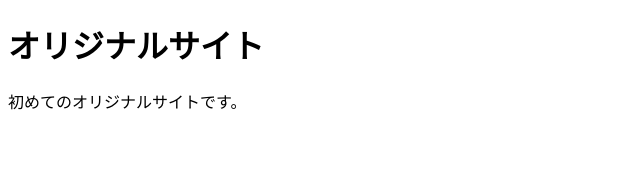
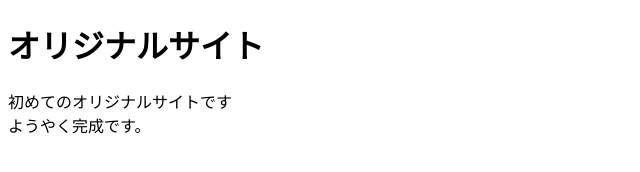
Before and after one commit to 1112souki/mysite, a plain HTML site: page index.html in a window 1280 px wide. Shown: the whole page, without its empty margins (0-640 px from the left). Drawn offline with Linux system fonts and the light colour scheme.

Commit message:
Add files via upload

```diff
--- a/index.html
+++ b/index.html
@@ -7,6 +7,6 @@
 </head>
 <body>
   <h1>オリジナルサイト</h1>
-  <p>初めてのオリジナルサイトです。</p>
+  <p>初めてのオリジナルサイトです<br>ようやく完成です。</p>
 </body>
 </html>
```
